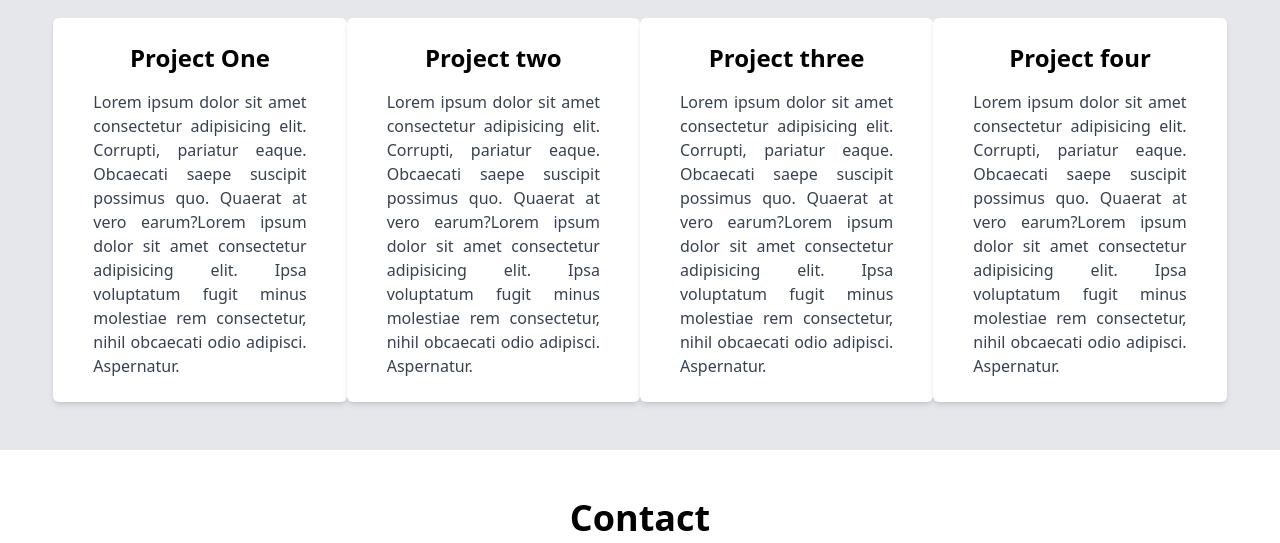
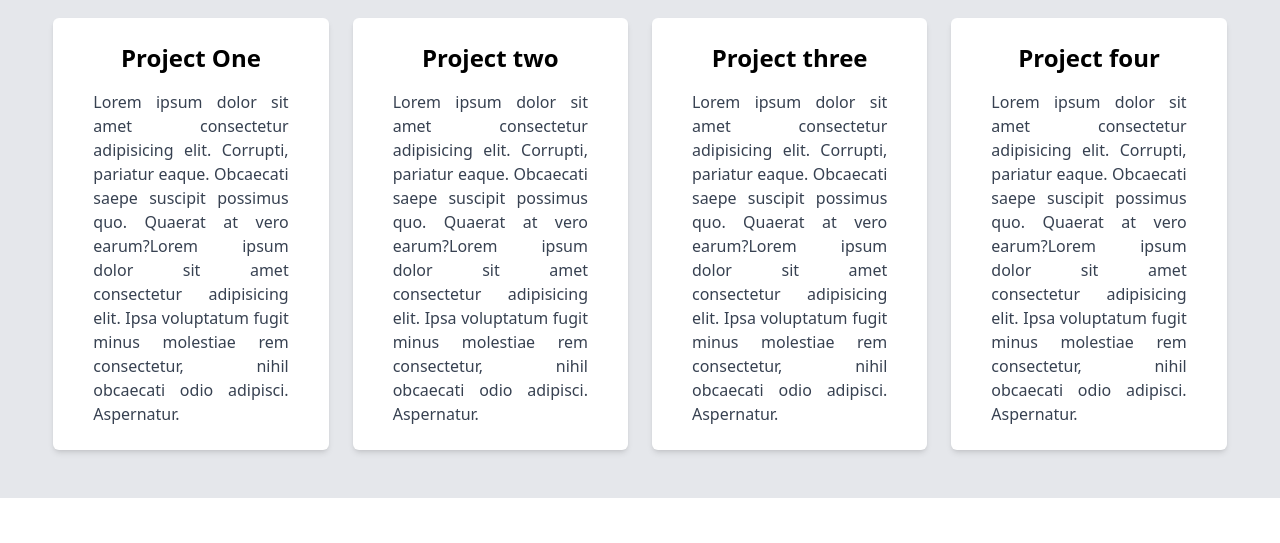
Before and after one commit to bharatroy4D/tailwind-responsive-portfolio, a plain HTML site: page index.html in a window 1280 px wide. Shown: the part 677-1220 px from the top of the page. Drawn offline with nearby package versions, Linux system fonts and the light colour scheme.

Commit message:
project card gap setup

```diff
--- a/index.html
+++ b/index.html
@@ -52,7 +52,7 @@
     <section id="projects" class="py-12 bg-gray-200">
         <div class="container w-11/12 mx-auto">
             <h2 class="text-4xl font-bold mb-6 text-center ">Projects</h2>
-            <div class="grid grid-cols-1 md:grid-cols-4 gap-6 md:gap-0">
+            <div class="grid grid-cols-1 md:grid-cols-4 gap-6 ">
                 <!-- Project 1 -->
                 <div class="bg-white p-6 rounded-md text-center shadow-md">
                     <h3 class="text-2xl font-semibold mb-4">Project One</h3>
```
